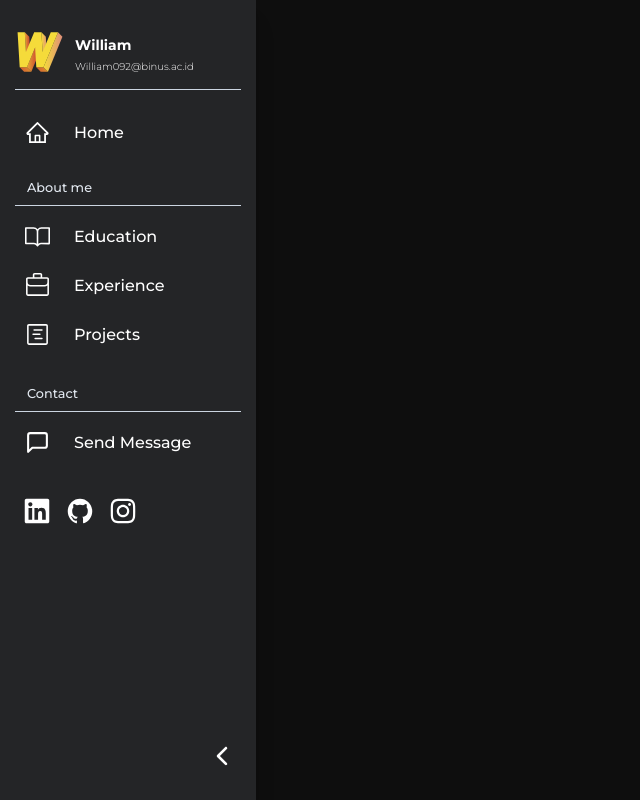
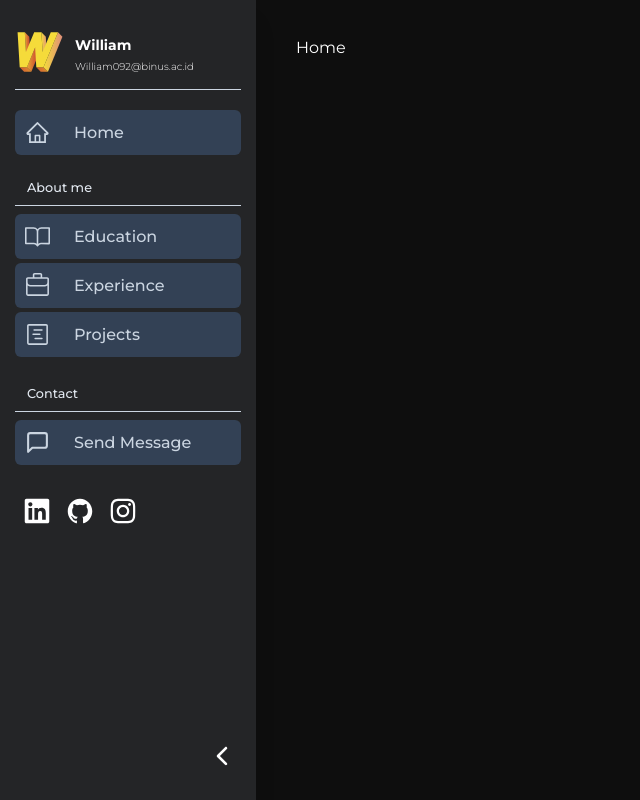
Before and after one commit to ZyVoir/portfolio, a React (Vite) app: page /#/SendMsg in a window 1280 px wide. Shown: the whole page, without its empty margins (0-640 px from the left). Built offline with nearby package versions, Linux system fonts and the light colour scheme; a web font is replaced by a local one.

Commit message:
config url production

```diff
--- a/src/App.tsx
+++ b/src/App.tsx
@@ -10,11 +10,11 @@ function App() {
 	return (
 		<RootLayout>
 			<Routes>
-				<Route path="/Portofolio" element={<Home />} />
-				<Route path="/Portofolio/Education" element={<Education />} />
-				<Route path="/Portofolio/Experience" element={<Experience />} />
-				<Route path="/Portofolio/Projects" element={<Projects />} />
-				<Route path="/Portofolio/SendMsg" element={<SendMsg />} />
+				<Route path="/" element={<Home />} />
+				<Route path="/#/Education" element={<Education />} />
+				<Route path="/#/Experience" element={<Experience />} />
+				<Route path="/#/Projects" element={<Projects />} />
+				<Route path="/#/SendMsg" element={<SendMsg />} />
 			</Routes>
 		</RootLayout>
 	);
--- a/src/components/Sidebar.tsx
+++ b/src/components/Sidebar.tsx
@@ -115,7 +115,7 @@ const Sidebar = () => {
 						<SidebarMenu
 							icon={<AiOutlineHome size={25} className="min-w-max" />}
 							text={"Home"}
-							path={"/Portofolio"}
+							path={"/"}
 							isMenuOpened={isMenuOpened}
 						/>
 
@@ -134,19 +134,19 @@ const Sidebar = () => {
 						<SidebarMenu
 							icon={<GoBook size={25} className="min-w-max" />}
 							text={"Education"}
-							path={"/Portofolio/Education"}
+							path={"/#/Education"}
 							isMenuOpened={isMenuOpened}
 						/>
 						<SidebarMenu
 							icon={<GoBriefcase size={25} className="min-w-max" />}
 							text={"Experience"}
-							path={"/Portofolio/Experience"}
+							path={"/#/Experience"}
 							isMenuOpened={isMenuOpened}
 						/>
 						<SidebarMenu
 							icon={<GoProjectRoadmap size={25} className="min-w-max" />}
 							text={"Projects"}
-							path={"/Portofolio/Projects"}
+							path={"/#/Projects"}
 							isMenuOpened={isMenuOpened}
 						/>
 
@@ -165,7 +165,7 @@ const Sidebar = () => {
 						<SidebarMenu
 							icon={<FiMessageSquare size={25} className="min-w-max" />}
 							text={"Send Message"}
-							path={"/Portofolio/SendMsg"}
+							path={"/#/SendMsg"}
 							isMenuOpened={isMenuOpened}
 						/>
 
```
